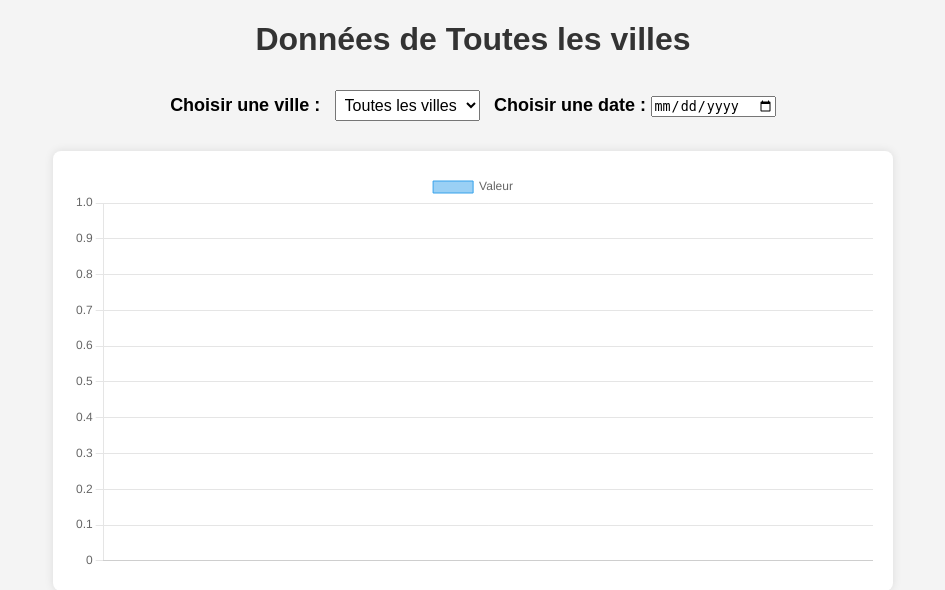
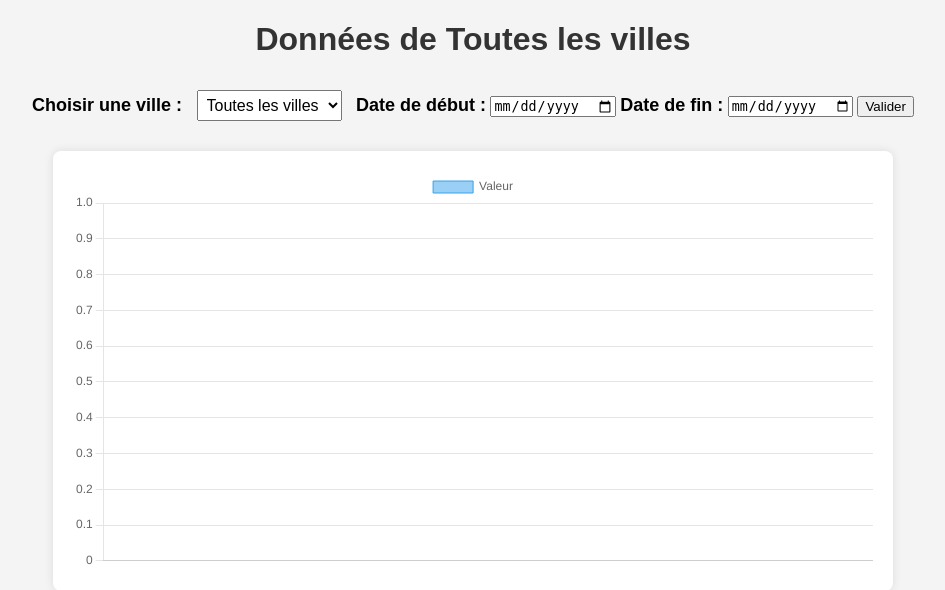
Before and after one commit to Matteo039/Projet_BigData, a Flask app: page /city in a window 1280 px wide. Shown: the part 118-708 px from the top of the page, without its empty margins (167-1112 px from the left). Run offline with Flask 3, Linux system fonts and the light colour scheme.

Commit message:
Fin de la donnée bientot dans la comparaison ?

```diff
--- a/models.py
+++ b/models.py
@@ -1,5 +1,5 @@
 from pymongo import MongoClient, errors
-from datetime import datetime
+from datetime import datetime, timedelta
 
 MONGO_URI = "mongodb+srv://corentinpineau:eUUKxqRL2mQ3fcFq@villescluster.gb3tu.mongodb.net/?retryWrites=true&w=majority&appName=VillesCluster"
 DATABASE_NAME = "VillesDB"
@@ -20,7 +20,7 @@ def get_mongo_client():
         return None
 
 
-def get_data(ville=None, date=None, limit=100):
+def get_data(ville=None, date_debut=None, date_fin=None, limit=100):
     client = get_mongo_client()
     if not client:
         return []
@@ -32,28 +32,68 @@ def get_data(ville=None, date=None, limit=100):
         query = {}
         if ville:
             query['Ville'] = ville
-        if date:
-            # Convertir la date en objet datetime et formater pour la requête
-            selected_date = datetime.strptime(date, '%Y-%m-%d')
-            date_str = selected_date.strftime('%d/%m/%Y')  # Ajuste le format ici
-            query['Début'] = {'$regex': f'^{date_str}'}  # Recherche la date au début de la chaîne
 
-        data = list(collection.find(query).limit(limit))
+        if date_debut and date_fin:
+            # Convertir les dates en objets datetime
+            start_date = datetime.strptime(date_debut, '%Y-%m-%d')
+            end_date = datetime.strptime(date_fin, '%Y-%m-%d')
 
-        # Préparer les données pour le graphique
-        graph_data = []
-        for item in data:
-            try:
-                heure = item['Début'].split(' ')[1]
-                valeur = item['Valeur']
-                graph_data.append((heure, valeur))
-            except (KeyError, IndexError):
-                print(f"Erreur: Impossible d'extraire l'heure ou la valeur pour l'item {item}")
+            # Créer une liste de toutes les dates entre la date de début et la date de fin
+            date_list = [start_date + timedelta(days=x) for x in range((end_date - start_date).days + 1)]
 
-        # Trier les données par heure
-        graph_data.sort(key=lambda x: x[0])
+            # Préparer les données pour le graphique
+            graph_data = {}  # Utiliser un dictionnaire pour stocker les moyennes par jour
 
-        return graph_data
+            for date in date_list:
+                date_str = date.strftime('%d/%m/%Y')
+                daily_query = query.copy()  # Copier la requête de base
+                daily_query['Début'] = {'$regex': f'^{date_str}'}
+
+                daily_data = list(collection.find(daily_query).limit(limit))
+                total_valeur = 0
+                count = 0
+
+                for item in daily_data:
+                    try:
+                        total_valeur += float(item['Valeur'])
+                        count += 1
+                    except (KeyError, ValueError) as e:
+                        print(f"Erreur: Impossible d'extraire la valeur pour l'item {item}. Erreur: {e}")
+
+                if count > 0:
+                    moyenne = total_valeur / count
+                    graph_data[date.strftime('%Y-%m-%d')] = moyenne  # Stocker la moyenne avec la date comme clé
+                else:
+                    graph_data[date.strftime('%Y-%m-%d')] = None  # Stocker None s'il n'y a pas de données
+
+            # Convertir le dictionnaire en liste de tuples pour le graphique
+            graph_data_list = list(graph_data.items())
+
+            return graph_data_list
+
+        elif date_debut:
+            # Si seule la date de début est fournie
+            start_date = datetime.strptime(date_debut, '%Y-%m-%d')
+            date_str = start_date.strftime('%d/%m/%Y')
+            query['Début'] = {'$regex': f'^{date_str}'}
+
+            data = list(collection.find(query).limit(limit))
+
+            graph_data = []
+            for item in data:
+                try:
+                    heure = item['Début'].split(' ')[1]
+                    valeur = item['Valeur']
+                    graph_data.append((heure, valeur))
+                except (KeyError, IndexError):
+                    print(f"Erreur: Impossible d'extraire l'heure ou la valeur pour l'item {item}")
+
+            # Trier les données par heure
+            graph_data.sort(key=lambda x: x[0])
+
+            return graph_data
+        else:
+            return []
 
     except Exception as e:
         print(f"Erreur lors de la récupération des données: {e}")
--- a/routes.py
+++ b/routes.py
@@ -1,5 +1,6 @@
 from flask import Blueprint, jsonify, request, render_template
 from models import get_data, get_available_cities
+from datetime import datetime
 
 app_routes = Blueprint('app_routes', __name__)
 
@@ -11,8 +12,34 @@ def index():
 def cities():
     available_cities = get_available_cities()
     selected_ville = request.args.get('ville')
-    selected_date = request.args.get('date')  # Récupérer la date
+    selected_date_debut = request.args.get('date_debut')
+    selected_date_fin = request.args.get('date_fin')
+    error_message = None
+    show_graph = True  # Par défaut, afficher le graphique
 
-    graph_data = get_data(ville=selected_ville, date=selected_date)  # Passer la date
+    if selected_date_debut and selected_date_fin:
+        try:
+            date_debut = datetime.strptime(selected_date_debut, '%Y-%m-%d')
+            date_fin = datetime.strptime(selected_date_fin, '%Y-%m-%d')
 
-    return render_template('city.html', cities=available_cities, ville=selected_ville, graph_data=graph_data, selected_date=selected_date)
+            if date_fin < date_debut:
+                error_message = "La date de fin doit être postérieure ou égale à la date de début."
+                graph_data = []  # Pas de données à afficher en cas d'erreur
+                show_graph = False  # Ne pas afficher le graphique
+            else:
+                graph_data = get_data(ville=selected_ville, date_debut=selected_date_debut, date_fin=selected_date_fin)
+        except ValueError:
+            error_message = "Format de date invalide. Veuillez utiliser AAAA-MM-JJ."
+            graph_data = []
+            show_graph = False  # Ne pas afficher le graphique
+    else:
+        graph_data = get_data(ville=selected_ville, date_debut=selected_date_debut, date_fin=selected_date_fin)
+
+    return render_template('city.html',
+                           cities=available_cities,
+                           ville=selected_ville,
+                           graph_data=graph_data,
+                           selected_date_debut=selected_date_debut,
+                           selected_date_fin=selected_date_fin,
+                           error_message=error_message,
+                           show_graph=show_graph)
--- a/static/style_ville.css
+++ b/static/style_ville.css
@@ -29,6 +29,10 @@ select {
     border-radius: 8px;
     box-shadow: 0 0 10px rgba(0, 0, 0, 0.1);
 }
+.error {
+    font-size: 100px;
+    color: forestgreen;
+}
 
 /* Pour les petits écrans */
 @media (max-width: 600px) {
--- a/templates/city.html
+++ b/templates/city.html
@@ -20,21 +20,38 @@
 
     <form method="GET">
         <label for="ville">Choisir une ville :</label>
-        <select id="ville" name="ville" onchange="this.form.submit()">
+        <select id="ville" name="ville">
             <option value="">Toutes les villes</option>
             {% for city in cities %}
                 <option value="{{ city }}" {% if ville == city %}selected{% endif %}>{{ city }}</option>
             {% endfor %}
         </select>
 
-        <label for="date">Choisir une date :</label>
-        <input type="date" id="date" name="date" onchange="this.form.submit()">
+        <label for="date_debut">Date de début :</label>
+        <input type="date" id="date_debut" name="date_debut">
+
+        <label for="date_fin">Date de fin :</label>
+        <input type="date" id="date_fin" name="date_fin">
+
+        <button type="submit">Valider</button>
     </form>
 
-    {% if selected_date %}
-        <p>Date sélectionnée : {{ selected_date }}</p>
+    {% if error_message %}
+        <p class="error">{{ error_message }}</p>
     {% endif %}
 
+    {% if selected_date_debut or selected_date_fin %}
+        <p>
+            {% if selected_date_debut %}
+                Date de début sélectionnée : {{ selected_date_debut }}
+            {% endif %}
+            {% if selected_date_fin %}
+                Date de fin sélectionnée : {{ selected_date_fin }}
+            {% endif %}
+        </p>
+    {% endif %}
+
+    {% if show_graph %}
         <div class="chart-container">
             <canvas id="myChart"></canvas>
         </div>
@@ -69,10 +86,11 @@
         <div id="data-container">
             <h3>Données brutes :</h3>
             <ul>
-            {% for heure, valeur in graph_data %}
-                <li>Heure: {{ heure }}, Valeur: {{ valeur }}</li>
+                {% for jour, valeur_moyenne in graph_data %}
+                    <li>Jour: {{ jour }}, Valeur moyenne: {{ valeur_moyenne }}</li>
                 {% endfor %}
             </ul>
         </div>
+    {% endif %}
 </body>
 </html>
--- a/templates/navbar.html
+++ b/templates/navbar.html
@@ -4,7 +4,7 @@
 <nav>
     <ul>
         <li><a href="/">Accueil</a></li>
-        <li><a href="/data">Voir les données</a></li>
+        <li><a href="/data_view">Voir les données</a></li>
         <li><a href="/city">Voir chaque ville</a></li>
         <li><a href="/about">À propos</a></li>
     </ul>
```
Also changed, not shown: templates/dataview.html (added, +28 -0 lines), static/style_dataview.css (added). Lines whose indentation alone changed are shown as unchanged.
